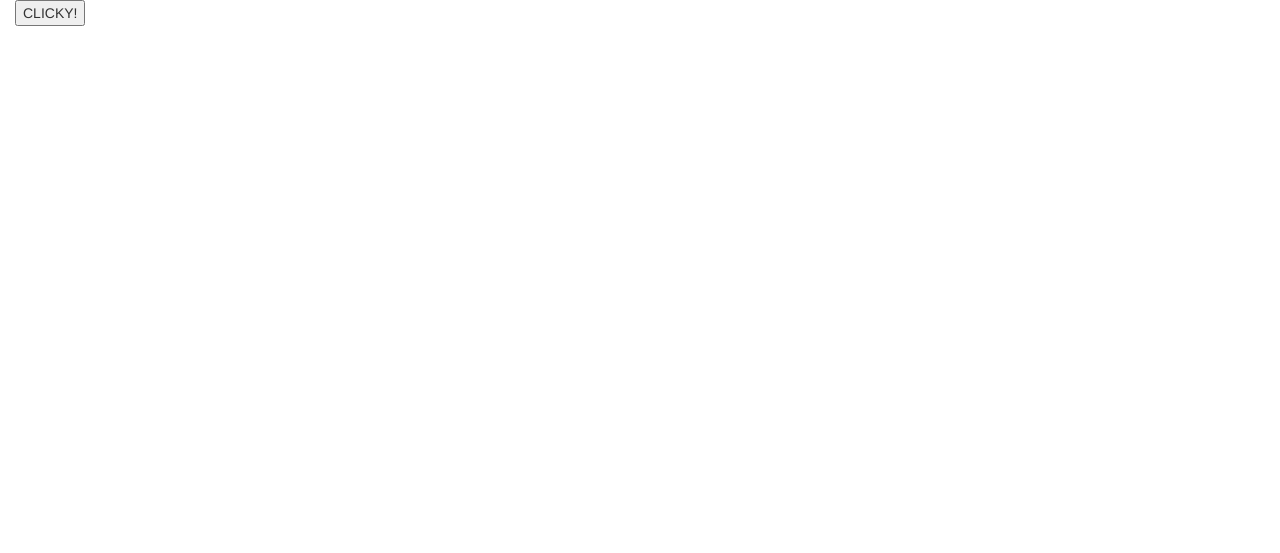
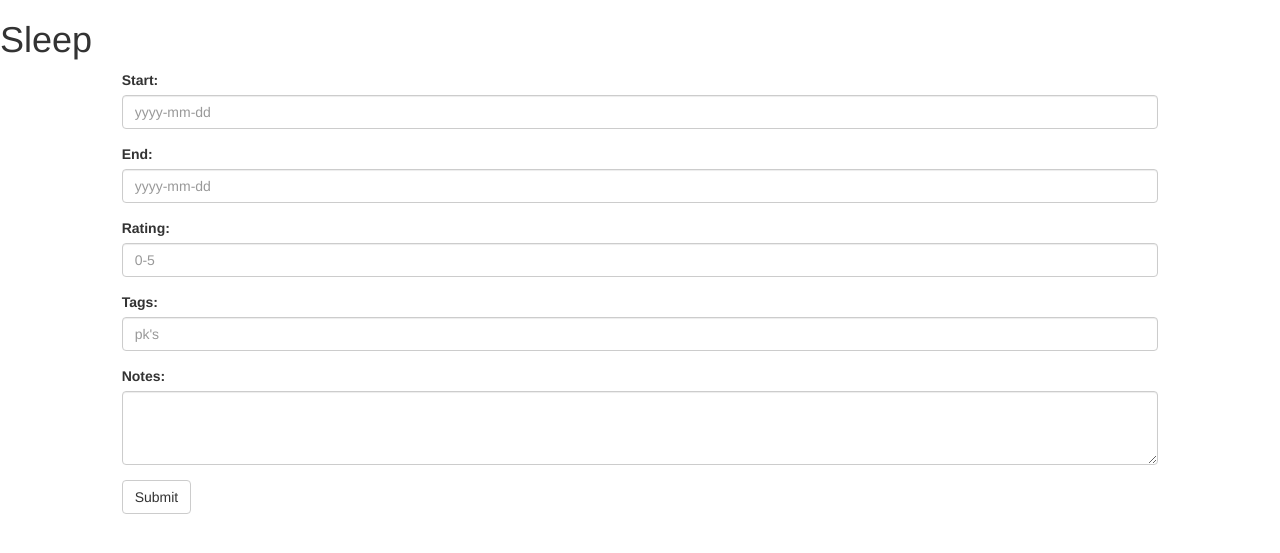
Before and after one commit to SamLR/mood-tracker, a Django app: page / in a window 1280 px wide. Before the commit the part shown is almost empty. Shown: the top 553 px of the page. Run offline with Django 3.2, Linux system fonts and the light colour scheme; style sheets or scripts are compiled from the project's sources; parts of the project's set-up code (start-up, migrations or seed data) failed here and were passed over; some libraries are stand-ins or nearby versions.

Commit message:
really basic form

```diff
--- a/mood-tracker/mood_tracker/urls.py
+++ b/mood-tracker/mood_tracker/urls.py
@@ -5,6 +5,8 @@ from django.conf import settings
 from tracker import urls as tracker
 
 from .views import BaseView
+
+# TODO set append trailing slash
 
 urlpatterns = patterns('',
     url(r'^$', BaseView.as_view(), name='home'),
--- a/mood-tracker/static/js/controllers/homeController.js
+++ b/mood-tracker/static/js/controllers/homeController.js
@@ -4,16 +4,37 @@ angular.module('moodTracker').controller('homeController', [
     '$scope', '$http',
     function ($scope, $http) {
         'use strict';
+        $scope.sleep = {
+            event_type: 2,
+        };
 
-        $scope.sendEvent = function() {
-            $http.put('api/logs/20', {
-                user: 1,
-                event_type: 1,
-                start: moment([2010, 1, 1, 6, 6, 6]),
-                end:   moment([2010, 2, 2, 10, 10, 10]),
-                data: JSON.stringify({something: 'completely different (CHEESE!)'}),
-                tags: [1,2]
-            });
+        $scope.submitSleep = function() {
+            var sleep = $scope.sleep,
+                start  = moment(sleep.start).format(),
+                end    = moment(sleep.end).format(),
+                data   = {
+                    // TODO: this should be programmatically figured out
+                    user: 1,
+                    event_type: 2,
+                    // Actual data
+                    start:  start,
+                    end:    end,
+                    rating: parseInt(sleep.rating, 10)
+                },
+                tags;
+
+            if (sleep.notes) {
+                data.data = JSON.stringify({notes: sleep.notes});
+            }
+
+            if (sleep.tags) {
+                tags = sleep.tags.split(',');
+                data.tags = _.map(tags, function (current_tag){
+                    return parseInt(current_tag, 10);
+                });
+            }
+
+            $http.post('api/logs/', data);
         };
     }
 ]);
--- a/mood-tracker/templates/partials/home.html
+++ b/mood-tracker/templates/partials/home.html
@@ -1,3 +1,57 @@
-<button ng-click="sendEvent()">
-    CLICKY!
-</button>
+<div class="row">
+    <h1>Sleep</h1>
+    <form class="col-md-10 col-md-offset-1" ng-submit="submitSleep()">
+        <div class="form-group">
+            <label for="sleepStartTime">Start:</label>
+            <!-- TODO replace with datepicker -->
+            <input
+                required
+                type="text"
+                class="form-control"
+                id="sleepStartTime"
+                placeholder="yyyy-mm-dd"
+                ng-model="sleep.start"
+            >
+        </div>
+        <div class="form-group">
+            <label for="sleepEndTime">End:</label>
+            <!-- TODO replace with datepicker -->
+            <input
+                required
+                type="text"
+                class="form-control"
+                id="sleepEndTime"
+                placeholder="yyyy-mm-dd"
+                ng-model="sleep.end"
+            >
+        </div>
+        <div class="form-group">
+            <label for="sleepRating">Rating:</label>
+            <!-- TODO replace with Ratings -->
+            <input
+                required
+                type="number"
+                class="form-control"
+                id="sleepRating"
+                placeholder="0-5"
+                ng-model="sleep.rating"
+            >
+        </div>
+        <div class="form-group">
+            <label for="sleepRating">Tags:</label>
+            <!-- TODO replace with multi-select box drawn off of tags db -->
+            <input
+                type="text"
+                class="form-control"
+                id="sleepRating"
+                placeholder="pk's"
+                ng-model="sleep.tags"
+            >
+        </div>
+        <div class="form-group">
+            <label for="sleepNotes">Notes:</label>
+            <textarea class="form-control" ng-model="sleep.notes" rows="3" id="sleepNotes"></textarea>
+        </div>
+        <button class="btn btn-default">Submit</button>
+    </form>
+</div>
```
